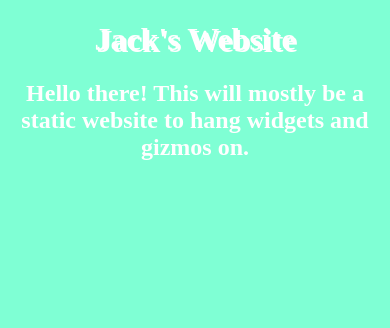
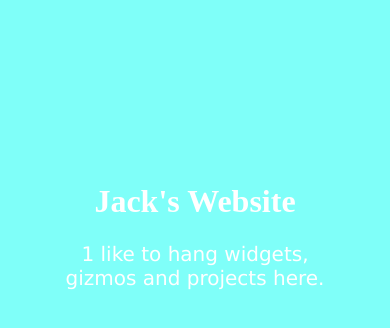
Before and after one commit to Jack-Daly-Eng025/30_DAYS_OF_CODE, a website built with Vite: page 2_30/src/index.html in a window 390 px wide. Built offline with nearby package versions, Linux system fonts and the light colour scheme.

Commit message:
update website structure

```diff
--- a/2_30/src/index.html
+++ b/2_30/src/index.html
@@ -5,21 +5,23 @@
         <meta charset="utf-8">
         <meta http-equiv="X-UA-Compatible" content="IE=edge">
         <title></title>
-        <meta name="description" content="">
+      <meta name="description" content="">
         <meta name="viewport" content="width=device-width, initial-scale=1">
         <link rel="stylesheet" type="text/css" href="style.css">
         <title>My first HTML5 webpage</title>
     </head>
     <body>
-    <div id="bg">
-        <script href="script.js"></script>
+        <canvas id ="bg"></canvas>
+        <main>
+    <header>
+
        <h1>Jack's Website</h1>
-       <h2>Hello  there! This will mostly be a static website to hang widgets and gizmos on.</h2>
 
+    </header>
+    <blockquote><p>1 like to hang widgets, gizmos and projects here.</p></blockquote>
 
-
-        <script data-name="BMC-Widget" data-cfasync="false" src="https://cdnjs.buymeacoffee.com/1.0.0/widget.prod.min.js" data-id="JackDalyEng025" data-description="Support me on Buy me a coffee!" data-message="THANK YOU FOR VISITING! YOU CAN BUY ME A COFFEE!" data-color="#BD5FFF" data-position="Right" data-x_margin="18" data-y_margin="18"></script>
-    </div>
-
+    </main>
+    <script data-name="BMC-Widget" data-cfasync="false" src="https://cdnjs.buymeacoffee.com/1.0.0/widget.prod.min.js" data-id="JackDalyEng025" data-description="Support me on Buy me a coffee!" data-message="THANK YOU FOR VISITING! YOU CAN BUY ME A COFFEE!" data-color="#BD5FFF" data-position="Right" data-x_margin="18" data-y_margin="18"></script>
+    <script type = "module" href="script.js"></script>
     </body>
 </html>
--- a/2_30/src/style.css
+++ b/2_30/src/style.css
@@ -1,14 +1,14 @@
 
 
   :root {
-    background-color: aquamarine;
+    background-color: rgb(127, 255, 249);
   }
 
 
   h1 {
     text-align: center;
     color: white;
-    text-shadow: 2px 2px;
+
   }
 
   h2 {
@@ -17,6 +17,9 @@
   }
 
   p {
+
+    text-align: center;
+    color: white;
     font-family: verdana;
     font-size: 20px;
   }
```
Also changed, not shown: 2_30/src/script.js (+25 -0 lines).
